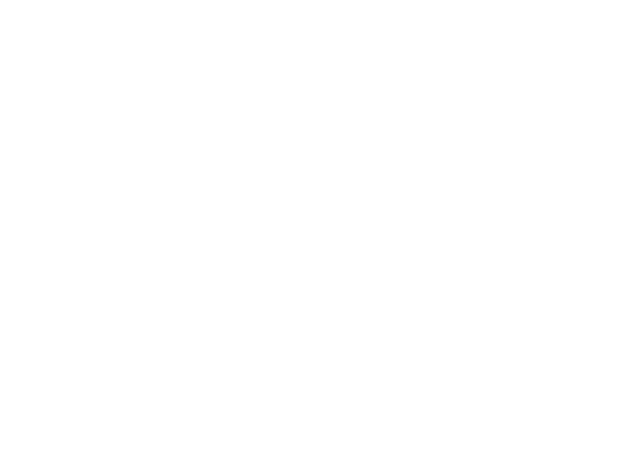
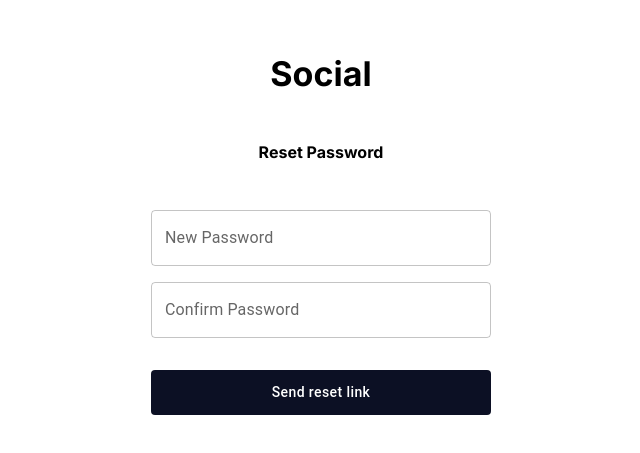
Before and after one commit to turalshkrov/social-app, a React (Vite) app in the folder client/: page /reset-password in a window 1280 px wide. Before the commit this address had no page. Shown: the part 107-560 px from the top of the page, without its empty margins (319-959 px from the left). Built offline with nearby package versions, Linux system fonts and the light colour scheme.

Commit message:
style: forgot & reset password page

```diff
--- a/client/src/App.css
+++ b/client/src/App.css
@@ -8,7 +8,7 @@
   background-color: #0c1024 !important;
 }
 button {
-  text-transform: capitalize !important;
+  text-transform: none !important;
 }
 .link {
   color: #0c1024;
--- a/client/src/App.tsx
+++ b/client/src/App.tsx
@@ -3,6 +3,8 @@
 import Login from './pages/login';
 import SignUp from './pages/signup';
 import EmailVerification from './pages/email verification';
+import ForgotPassword from './pages/forgot password';
+import ResetPassword from './pages/reset password';
 
 function App() {
 
@@ -12,6 +14,8 @@
         <Route path='/login' element={<Login />} />
         <Route path='/sign-up' element={<SignUp />} />
         <Route path='/sign-up/email-verification' element={<EmailVerification />} />
+        <Route path='/forgot-password' element={<ForgotPassword />} />
+        <Route path='/reset-password' element={<ResetPassword />} />
       </Routes>
     </BrowserRouter>
   )
--- a/client/src/components/login form/index.tsx
+++ b/client/src/components/login form/index.tsx
@@ -33,7 +33,7 @@
         error={!!errors.password}
         helperText={errors.password?.message}
       />
-      <Link to="/forget-password" className="link">
+      <Link to="/forgot-password" className="link">
         <Box sx={{ mt: 1, textAlign: "right", fontSize: 12 }}>Forget Password?</Box>
       </Link>
       <Button
--- a/client/src/pages/email verification/index.tsx
+++ b/client/src/pages/email verification/index.tsx
@@ -35,7 +35,7 @@
       } else {
         setTimer(prev => ({ ...prev, sec: prev.sec - 1 }));
       }
-    }, 10)
+    }, 1000);
     return () => clearInterval(id);
   }, [timer.sec]);
 
--- /dev/null
+++ b/client/src/pages/forgot password/index.tsx
@@ -0,0 +1,53 @@
+import { Box, Button, colors, Container, TextField } from "@mui/material";
+import { SubmitHandler, useForm } from "react-hook-form";
+
+type EmailForm = {
+  email: string
+}
+
+const ForgotPassword = () => {
+  const { register, handleSubmit, reset, formState: { errors } } = useForm<EmailForm>();
+  const onSubmit: SubmitHandler<EmailForm> = (data: EmailForm) => {
+    reset();
+    console.log(data);
+  }
+
+  return (
+    <Container sx={{ px: { xs: 0, sm: 2 } }}>
+      <Box sx={{ display: 'flex', flexDirection: 'column', m: '20vh auto', width: { xs: '90%', sm: '340px' } }}>
+        <form className="sign-up-form" onSubmit={handleSubmit(onSubmit)}>
+          <Box sx={{ mb: 6, textAlign: 'center', fontWeight: 'bold', fontSize: 'h4.fontSize' }}>
+            Social
+          </Box>
+          <Box sx={{ fontWeight: 'bold', textAlign: 'center' }}>
+            Forgot Password
+          </Box>
+          <Box sx={{ mt: 3, textAlign: 'center', fontSize: 14, color: colors.grey[800] }}>
+            Enter your email to reset your password and access your account.
+          </Box>
+          <TextField
+            {...register("email", {
+              required: "Email is required",
+            })}
+            error={!!errors.email}
+            helperText={errors.email?.message}
+            label="Email"
+            sx={{ mt: 6 }}
+            name="email"
+          />
+          <Button
+            variant="contained"
+            className="dark-btn"
+            sx={{ mt: 3, py: 1.25 }}
+            type="submit"
+          >
+            Send reset link
+          </Button>
+
+        </form>
+      </Box>
+    </Container>
+  )
+}
+
+export default ForgotPassword;
--- /dev/null
+++ b/client/src/pages/reset password/index.tsx
@@ -0,0 +1,69 @@
+import { Box, Button, Container, TextField } from "@mui/material";
+import { SubmitHandler, useForm } from "react-hook-form";
+
+type ResetPasswordForm = {
+  password: string,
+  confirmPassword: string,
+}
+
+const ResetPassword = () => {
+  const { register, handleSubmit, reset, watch, formState: { errors }} = useForm<ResetPasswordForm>();
+  const password = watch("password");
+  const onSubmit: SubmitHandler<ResetPasswordForm> = (data: ResetPasswordForm) => {
+    reset();
+    console.log(data);
+  }
+  return (
+    <Container sx={{ px: { xs: 0, sm: 2 }}}>
+      <Box sx={{ display: 'flex', flexDirection: 'column', m: '20vh auto', width: { xs: '90%', sm: '340px' } }}>
+        <form className="sign-up-form" onSubmit={handleSubmit(onSubmit)}>
+          <Box sx={{ mb: 6, textAlign: 'center', fontWeight: 'bold', fontSize: 'h4.fontSize' }}>
+            Social
+          </Box>
+          <Box sx={{ fontWeight: 'bold', textAlign: 'center' }}>
+            Reset Password
+          </Box>
+          <TextField
+            type="password"
+            label="New Password"
+            sx={{ mt: 6 }}
+            { ...register("password", {
+              required: "Password is required",
+              minLength: {
+                value: 8,
+                message: "Password must be at least 8 characters long"
+              }
+            })}
+            error={!!errors.password}
+            helperText={errors.password?.message}
+          />
+          <TextField
+            type="password"
+            label="Confirm Password"
+            sx={{ mt: 2 }}
+            { ...register("confirmPassword", {
+              required: "Password is required",
+              validate: (value) => value === password|| "The passwords do not match",
+              minLength: {
+                value: 8,
+                message: "Password must be at least 8 characters long"
+              }
+            })}
+            error={!!errors.confirmPassword}
+            helperText={errors.confirmPassword?.message}
+          />
+          <Button
+            variant="contained"
+            className="dark-btn"
+            sx={{ mt: 4, py: 1.25 }}
+            type="submit"
+          >
+            Send reset link
+          </Button>
+        </form>
+      </Box>
+    </Container>
+  )
+}
+
+export default ResetPassword;
```
